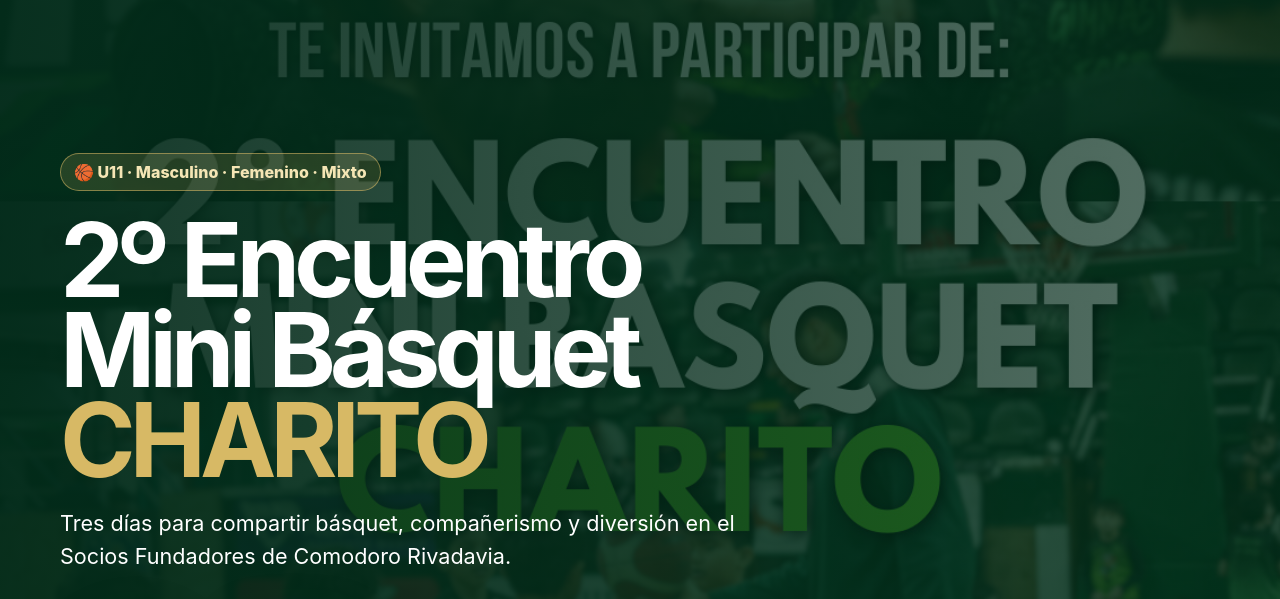
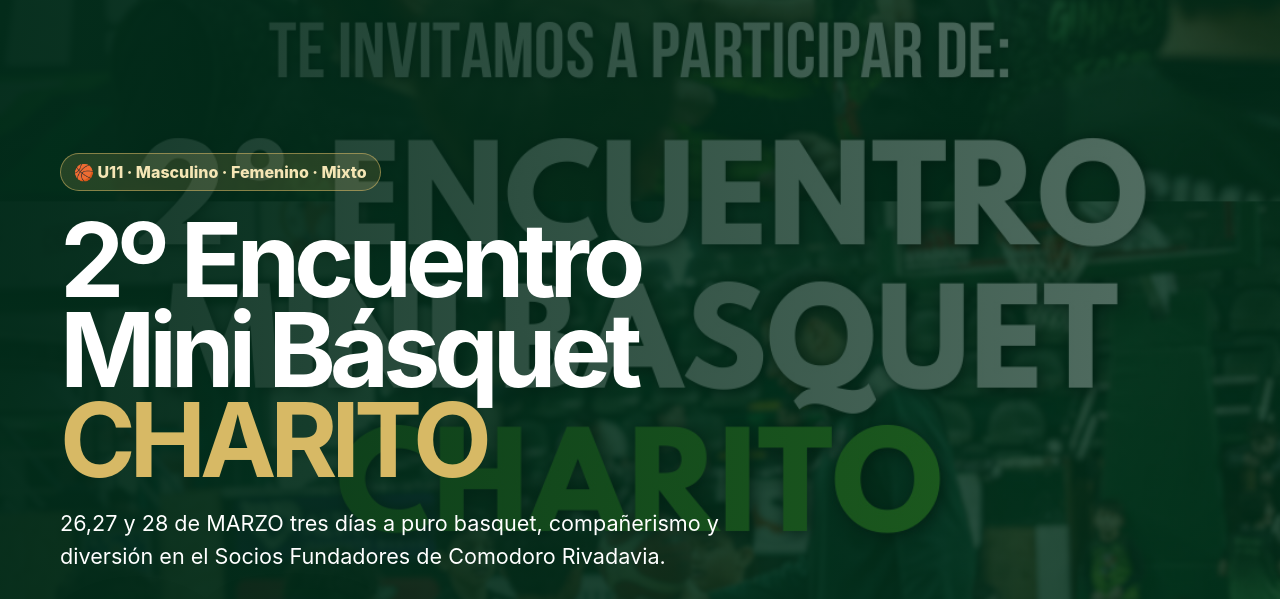
Before and after one commit to Early140/CHARITOTORNEO, a plain HTML site: page index.html in a window 1280 px wide. Shown: the part 82-681 px from the top of the page. Drawn offline with Linux system fonts and the light colour scheme.

Commit message:
Update index.html

```diff
--- a/index.html
+++ b/index.html
@@ -29,7 +29,7 @@
 <body>
 <header><div class="wrap nav"><a class="brand" href="#inicio"><img src="assets/charito-2-logo.jpeg" alt="Logo oficial Charito 2"><span>CHARITO 2027</span></a><nav><a href="#inicio">Inicio</a><a href="#informacion">Información</a><a href="#fixture">Fixture</a><a href="#equipos">Equipos</a><a href="#fotos">Fotos</a><a href="#contacto">Contacto</a></nav></div></header>
 <main>
-<section class="hero" id="inicio"><div class="wrap"><div class="hero-inner"><div class="eyebrow">🏀 U11 · Masculino · Femenino · Mixto</div><h1>2º Encuentro<br>Mini Básquet<br><span>CHARITO</span></h1><p class="lead">Tres días para compartir básquet, compañerismo y diversión en el Socios Fundadores de Comodoro Rivadavia.</p><div class="logos-showcase"><img class="tournament-logo" src="assets/charito-2-logo.jpeg" alt="Logo Charito 2"><img class="club-logo" src="assets/club-gimnasia-logo.jpeg" alt="Logo Club Gimnasia y Esgrima"></div><p class="organizer">Organiza: Club Gimnasia y Esgrima de Comodoro Rivadavia</p><div class="hero-actions"><a class="btn" href="#fixture">Ver cronograma</a><a class="btn alt" href="#informacion">Información del encuentro</a></div></div></div></section>
+<section class="hero" id="inicio"><div class="wrap"><div class="hero-inner"><div class="eyebrow">🏀 U11 · Masculino · Femenino · Mixto</div><h1>2º Encuentro<br>Mini Básquet<br><span>CHARITO</span></h1><p class="lead">26,27 y 28 de MARZO tres días a puro basquet, compañerismo y diversión en el Socios Fundadores de Comodoro Rivadavia.</p><div class="logos-showcase"><img class="tournament-logo" src="assets/charito-2-logo.jpeg" alt="Logo Charito 2"><img class="club-logo" src="assets/club-gimnasia-logo.jpeg" alt="Logo Club Gimnasia y Esgrima"></div><p class="organizer">Organiza: Club Gimnasia y Esgrima de Comodoro Rivadavia</p><div class="hero-actions"><a class="btn" href="#fixture">Ver cronograma</a><a class="btn alt" href="#informacion">Información del encuentro</a></div></div></div></section>
 <div class="wrap quick"><div class="stat"><b>26, 27 y 28</b><span>Marzo de 2027</span></div><div class="stat"><b>Socios Fundadores</b><span>Comodoro Rivadavia</span></div><div class="stat"><b>Categoría U11</b><span>Masculino · Femenino · Mixto</span></div><div class="stat"><b>Regalo incluido</b><span>Pelota oficial CH1 Nº5</span></div></div>
 <section id="informacion"><div class="wrap"><div class="section-head"><div><div class="kicker">Información</div><h2>Un encuentro para disfrutar y crecer</h2></div><p class="muted">La propuesta prioriza el desarrollo, el juego en equipo y la alegría de los chicos, con participación local, regional y potencial presencia internacional.</p></div><div class="grid3"><article class="card"><div class="icon">🏨</div><h3>Hotel y alojamiento</h3><p class="muted">Las delegaciones visitantes cuentan con alojamiento y pensión completa incluidos en la inscripción. Próximamente se publicarán aquí el nombre, ubicación y detalles del hotel.</p></article><article class="card"><div class="icon">🌎</div><h3>Intercambio regional</h3><p class="muted">Equipos de Comodoro, la región patagónica y delegaciones de Chile a confirmar.</p></article><article class="card"><div class="icon">🎁</div><h3>Recuerdo para cada jugador</h3><p class="muted">Cada participante inscripto recibe una pelota oficial CH1 número 5.</p></article></div></div></section>
 <section id="fixture" style="background:#e9eee8"><div class="wrap"><div class="section-head"><div><div class="kicker">Fixture</div><h2>Cronograma del encuentro</h2></div><p class="muted">Horarios generales publicados por la organización. Los cruces y horarios partido por partido todavía no figuran en el material recibido.</p></div><div class="timeline"><article class="day"><div class="date">Viernes 26</div><div class="hours">09:00 a 18:00</div><h3>Jornada inicial</h3><p>Partidos durante el día. A las 18:00, ceremonia de apertura, entrega de pelotas CH1 y presencia del plantel de LNB.</p></article><article class="day"><div class="date">Sábado 27</div><div class="hours">09:00 a 20:00</div><h3>Jornada completa</h3><p>Partidos y cruces durante toda la jornada, con actividad simultánea en ambas canchas.</p></article><article class="day"><div class="date">Domingo 28</div><div class="hours">09:00 a 13:00</div><h3>Cierre</h3><p>Última jornada de actividad, cierre del encuentro y despedida de las delegaciones.</p></article></div><div class="notice"><strong>Fixture detallado:</strong> esta sección queda preparada para agregar equipos, cancha, horario y cruce apenas se publique el programa definitivo.</div></div></section>
```
